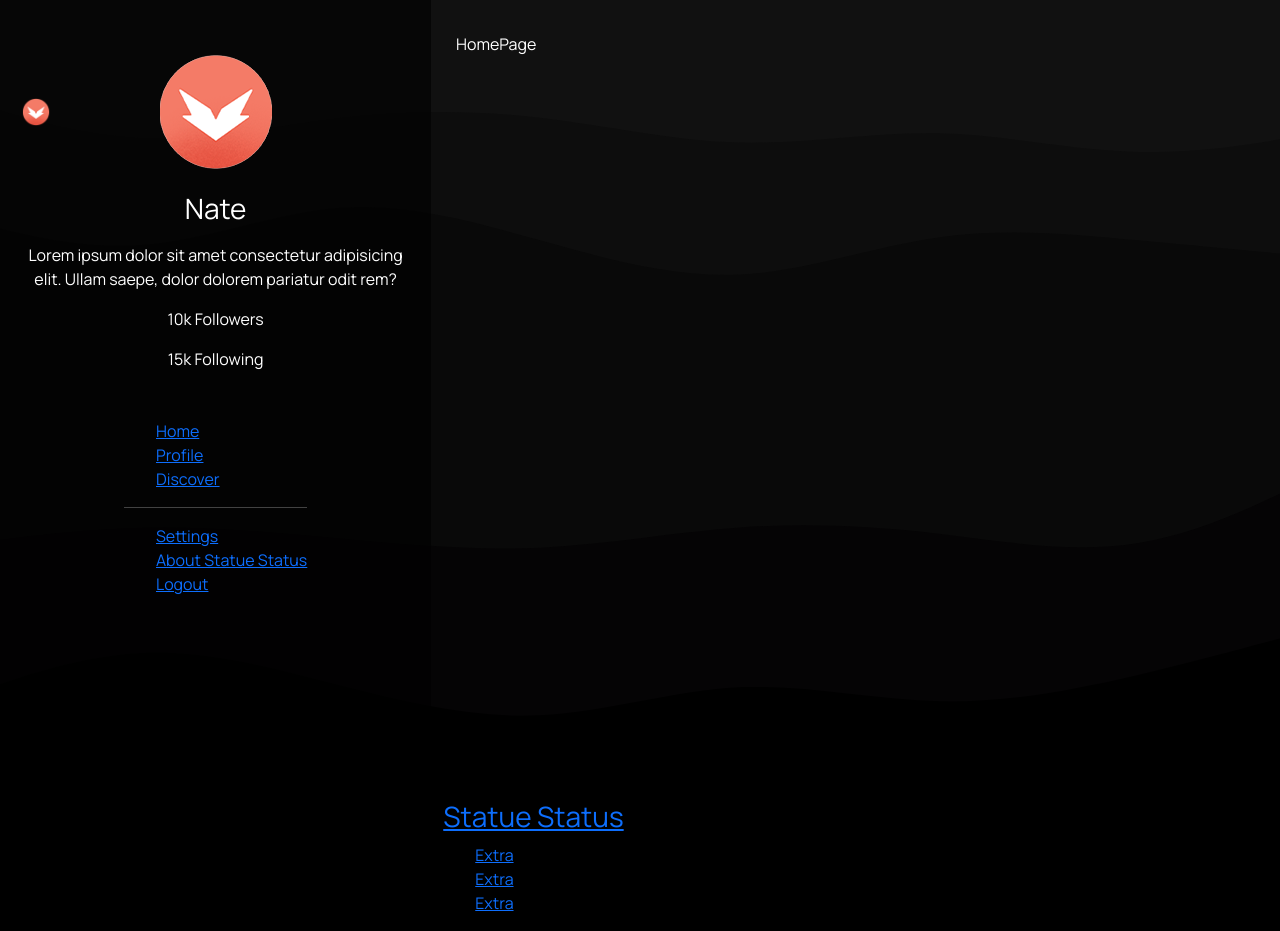
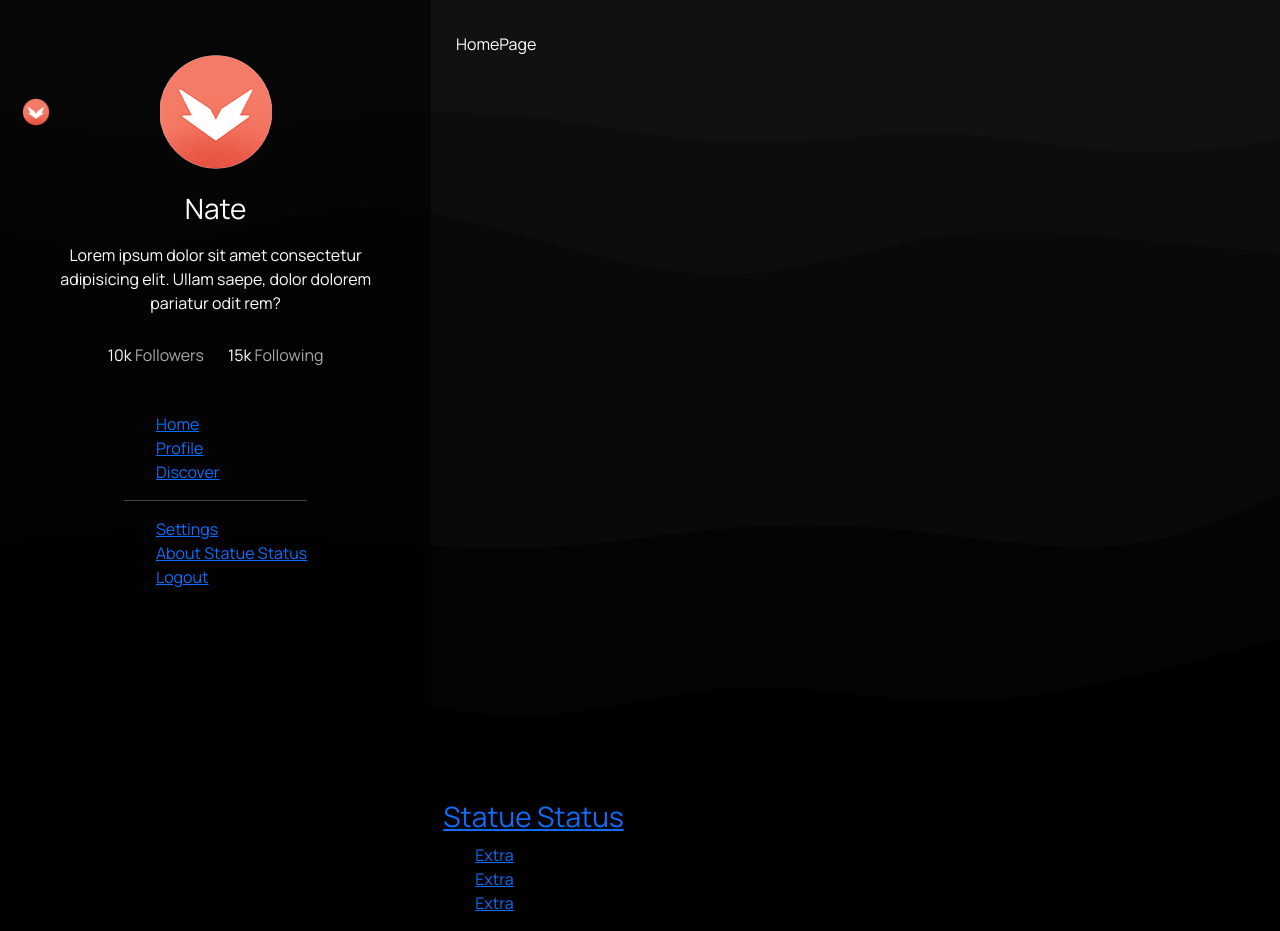
Before and after one commit to TDG-Org/Statue-Status, a React (Create React App) app in the folder client/: page / in a window 1280 px wide. Built offline with nearby package versions, Linux system fonts and the light colour scheme.

Commit message:
fixed follow counts

```diff
--- a/client/src/sass/components/User.scss
+++ b/client/src/sass/components/User.scss
@@ -93,10 +93,35 @@
   color: $light-clr;
   text-decoration: none;
 
-  &:hover {
-    cursor: pointer;
-    color: $light-clr;
-    text-decoration: underline;
-  }
+    &:hover {
+      cursor: pointer;
+      color: $light-clr;
+      text-decoration: underline;
+    }
   }
 }
+
+.user-bio {
+  padding: 0rem 1.3rem;
+}
+
+.follow-count-wrapper {
+  display: flex;
+  flex-direction: row;
+  flex-wrap: nowrap;
+  justify-content: center;
+  align-items: center;
+  width: 100%;
+  gap: 1.5rem;
+  padding: .8rem 0;
+
+  p {
+    margin: 0;
+    padding: 0;
+    color: $mid-light-clr;
+  }
+
+  #userFollowersCount, #userFollowingCount {
+    color: $light-clr;
+  }
+}
--- a/client/src/sass/variables.scss
+++ b/client/src/sass/variables.scss
@@ -10,7 +10,7 @@ $h1-clr: #33a7ff;
 $h2-clr: #4a4a4aeb;
 
 // mid Contrast
-$mid-light-clr: #eff8ff;
+$mid-light-clr: #a8a8a8;
 $mid-dark-clr: #000000a3;
 
 // Full Contrast
```
